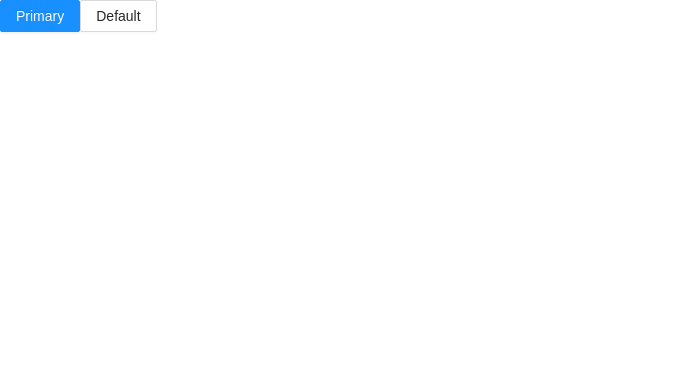
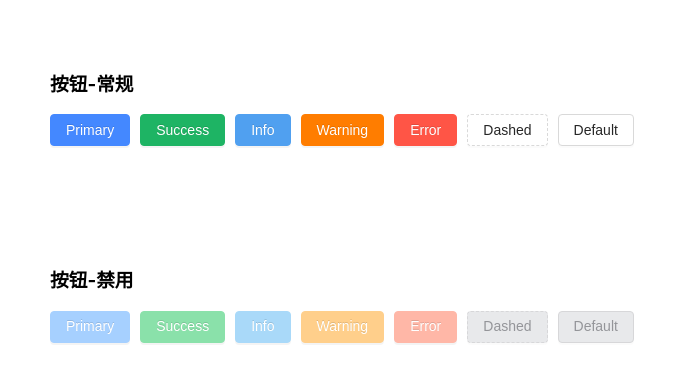
Before and after one commit to OneLeal/UI_Components_Learn, a React (Create React App) app: page / in a window 1280 px wide. Shown: the top 382 px of the page, without its empty margins (0-697 px from the left). Built offline with nearby package versions, Linux system fonts and the light colour scheme.

Commit message:
feat： add CSS of type of Button

```diff
--- a/src/components/Button/index.tsx
+++ b/src/components/Button/index.tsx
@@ -2,12 +2,7 @@ import React, { useEffect, useMemo, useState } from "react";
 import classNames from "classnames";
 import "./style.css";
 
-type MergedHTMLAttributes = Omit<
-  React.HTMLAttributes<HTMLElement> &
-    React.ButtonHTMLAttributes<HTMLElement> &
-    React.AnchorHTMLAttributes<HTMLElement>,
-  "type"
->;
+const ButtonShapes = ["default", "circle", "round"] as const;
 const ButtonTypes = [
   "default",
   "primary",
@@ -19,12 +14,17 @@ const ButtonTypes = [
   "link",
   "text",
 ] as const;
-const ButtonShapes = ["default", "circle", "round"] as const;
 
 type SizeType = "small" | "middle" | "large" | undefined;
 type ButtonType = (typeof ButtonTypes)[number];
 type ButtonShape = (typeof ButtonShapes)[number];
 type LoadingConfigType = { loading: boolean; delay: number };
+type MergedHTMLAttributes = Omit<
+  React.HTMLAttributes<HTMLElement> &
+    React.ButtonHTMLAttributes<HTMLElement> &
+    React.AnchorHTMLAttributes<HTMLElement>,
+  "type"
+>;
 
 interface ButtonProps extends MergedHTMLAttributes {
   type?: ButtonType;
@@ -36,7 +36,6 @@ interface ButtonProps extends MergedHTMLAttributes {
   prefixCls?: string;
   className?: string;
   rootClassName?: string;
-  ghost?: boolean;
   danger?: boolean;
   block?: boolean;
   children?: React.ReactNode;
@@ -62,6 +61,7 @@ function getLoadingConfig(loading: ButtonProps["loading"]): LoadingConfigType {
   };
 }
 
+// TODO: 处理 type = text & type = link
 const MyButton = (props: ButtonProps) => {
   const {
     size,
@@ -77,11 +77,31 @@ const MyButton = (props: ButtonProps) => {
     loading,
   } = props;
 
+  const typeClass = classNames({
+    "my-btn": true,
+    [`my-btn-${type}`]: !!type,
+  });
   const loadingOrDelay = useMemo<LoadingConfigType>(
     () => getLoadingConfig(loading),
     [loading]
   );
   const [innerLoading, setLoading] = useState<boolean>(loadingOrDelay.loading); // 组件内部的 loading 状态
+
+  // 处理点击事件
+  const handleClick = (
+    e: React.MouseEvent<HTMLButtonElement | HTMLAnchorElement, MouseEvent>
+  ) => {
+    const { onClick } = props;
+    if (innerLoading || disabled) {
+      e.preventDefault();
+      return;
+    }
+
+    // click 事件在非禁用 & 非加载时才生效
+    (
+      onClick as React.MouseEventHandler<HTMLButtonElement | HTMLAnchorElement>
+    )?.(e);
+  };
 
   // 初始化 or 设置组件内部的 loading 状态
   useEffect(() => {
@@ -105,6 +125,10 @@ const MyButton = (props: ButtonProps) => {
     return cleanupTimer;
   }, [loadingOrDelay]);
 
-  return <button>{children}</button>;
+  return (
+    <button className={typeClass} disabled={disabled} onClick={handleClick}>
+      {children}
+    </button>
+  );
 };
 export default MyButton;
--- a/src/components/Button/style.css
+++ b/src/components/Button/style.css
@@ -0,0 +1,252 @@
+.my-btn {
+    line-height: 1.5;
+    position: relative;
+    display: inline-block;
+    font-weight: 400;
+    white-space: nowrap;
+    text-align: center;
+    background-image: none;
+    border: 1px solid transparent;
+    box-shadow: 0 2px 0 rgba(0, 0, 0, 0.015);
+    cursor: pointer;
+    transition: all 0.3s cubic-bezier(0.645, 0.045, 0.355, 1);
+    user-select: none;
+    touch-action: manipulation;
+    height: 32px;
+    padding: 4px 15px;
+    font-size: 14px;
+    border-radius: 2px;
+    color: rgba(0, 0, 0, 0.85);
+    border-color: #d9d9d9;
+    background-color: #fff;
+    border-radius: 4px;
+}
+
+.my-btn:hover {
+    color: #616266;
+    border-color: #C9CACC;
+    background-color: #E8E9EB;
+}
+
+.my-btn:active {
+    color: rgba(0, 0, 0, 0.85);
+    border-color: #D7D7D9;
+    background-color: #DCDDE0;
+}
+
+.my-btn:disabled {
+    cursor: not-allowed;
+    color: #949599;
+    border-color: #D7D7D9;
+    background-color:#E8E9EB;
+}
+
+.my-btn-dashed {
+    border-style: dashed;
+}
+
+.my-btn-primary {
+    text-shadow: 0 -1px 0 rgba(0, 0, 0, 0.12);
+    box-shadow: 0 2px 0 rgba(0, 0, 0, 0.045);
+    color: #fff;
+    background-color: #48f;
+    border-color: #48f;
+}
+
+.my-btn-primary:hover {
+    color: #fff;
+    background-color: #65A2FF;
+    border-color: #65A2FF;
+}
+
+.my-btn-primary:active {
+    color: #fff;
+    background-color: #2A62D2;
+    border-color: #2A62D2;
+}
+
+.my-btn-primary:disabled {
+    color: #fff;
+    background-color: #A6D0FF;
+    border-color: #A6D0FF;
+}
+
+.my-btn-success {
+    text-shadow: 0 -1px 0 rgba(0, 0, 0, 0.12);
+    box-shadow: 0 2px 0 rgba(0, 0, 0, 0.045);
+    color: #fff;
+    background-color: #1EB464;
+    border-color: #1EB464;
+}
+
+.my-btn-success:hover {
+    color: #fff;
+    background-color: #3DC377;
+    border-color: #3DC377;
+}
+
+.my-btn-success:active {
+    color: #fff;
+    background-color: #139A57;
+    border-color: #139A57;
+}
+
+.my-btn-success:disabled {
+    color: #fff;
+    background-color: #8AE1AA;
+    border-color: #8AE1AA;
+}
+
+.my-btn-info {
+    text-shadow: 0 -1px 0 rgba(0, 0, 0, 0.12);
+    box-shadow: 0 2px 0 rgba(0, 0, 0, 0.045);
+    color: #fff;
+    background-color: #50A0F0;
+    border-color: #50A0F0;
+}
+
+.my-btn-info:hover {
+    color: #fff;
+    background-color: #6DB4F3;
+    border-color: #6DB4F3;
+}
+
+.my-btn-info:active {
+    color: #fff;
+    background-color: #3277C7;
+    border-color: #3277C7;
+}
+
+.my-btn-info:disabled {
+    color: #fff;
+    background-color: #A9D9F9;
+    border-color: #A9D9F9;
+}
+
+.my-btn-warning {
+    text-shadow: 0 -1px 0 rgba(0, 0, 0, 0.12);
+    box-shadow: 0 2px 0 rgba(0, 0, 0, 0.045);
+    color: #fff;
+    background-color: #FF7D00;
+    border-color: #FF7D00;
+}
+
+.my-btn-warning:hover {
+    color: #fff;
+    background-color: #FF9A2E;
+    border-color: #FF9A2E;
+}
+
+.my-btn-warning:active {
+    color: #fff;
+    background-color: #D25F00;
+    border-color: #D25F00;
+}
+
+.my-btn-warning:disabled {
+    color: #fff;
+    background-color: #FFCF8B;
+    border-color: #FFCF8B;
+}
+
+.my-btn-error {
+    text-shadow: 0 -1px 0 rgba(0, 0, 0, 0.12);
+    box-shadow: 0 2px 0 rgba(0, 0, 0, 0.045);
+    color: #fff;
+    background-color: #FF5546;
+    border-color: #FF5546;
+}
+
+.my-btn-error:hover {
+    color: #fff;
+    background-color: #FF7866;
+    border-color: #FF7866;
+}
+
+.my-btn-error:active {
+    color: #fff;
+    background-color: #D2342B;
+    border-color: #D2342B;
+}
+
+.my-btn-error:disabled {
+    color: #fff;
+    background-color: #FFB7A7;
+    border-color: #FFB7A7;
+}
+
+/*
+ // Primary Color
+  '--primary-normal': '#48F',
+  '--primary-hover': '#65A2FF',
+  '--primary-click': '#2A62D2',
+  '--primary-special': '#86BAFF',
+  '--primary-disabled': '#A6D0FF',
+  '--primary-text-disabled': '#C7E3FF',
+  '--primary-light': '#E8F4FF',
+
+  // Success Color
+  '--success-normal': '#1EB464',
+  '--success-hover': '#3DC377',
+  '--success-click': '#139A57',
+  '--success-special': '#61D28E',
+  '--success-disabled': '#8AE1AA',
+  '--success-text-disabled': '#B7F0CA',
+  '--success-light': '#F2FFF6',
+
+  // Info Color
+  '--info-normal': '#50A0F0',
+  '--info-hover': '#6DB4F3',
+  '--info-click': '#3277C7',
+  '--info-special': '#8BC8F6',
+  '--info-disabled': '#A9D9F9',
+  '--info-text-disabled': '#C8E9FC',
+  '--info-light': '#E8F7FF',
+
+  // Warning Color
+  '--warning-normal': '#FF7D00',
+  '--warning-hover': '#FF9A2E',
+  '--warning-click': '#D25F00',
+  '--warning-special': '#FFB65D',
+  '--warning-disabled': '#FFCF8B',
+  '--warning-text-disabled': '#FFE4BA',
+  '--warning-light': '#FFF7E8',
+
+  // Error Color
+  '--error-normal': '#FF5546',
+  '--error-hover': '#FF7866',
+  '--error-click': '#D2342B',
+  '--error-special': '#FF9987',
+  '--error-disabled': '#FFB7A7',
+  '--error-text-disabled': '#FFD4C8',
+  '--error-light': '#FFEEE8',
+
+  // Link Color
+  '--link-normal': '#48F',
+  '--link-hover': '#65A2FF',
+  '--link-click': '#2A62D2',
+  '--link-special': '#86BAFF',
+  '--link-disabled': '#A6D0FF',
+  '--link-text-disabled': '#C7E3FF',
+  '--link-light': '#E8F4FF',
+
+  // Fill Color
+  '--fill-normal': '#F3F4F5',
+  '--fill-hover': '#E8E9EB',
+  '--fill-click': '#DCDDE0',
+  '--fill-disabled': '#E8E9EB',
+
+  // Border Color
+  '--border-normal': '#E8E9EB',
+  '--border-hover': '#C9CACC',
+  '--border-click': '#D7D7D9',
+  '--border-disabled': '#D7D7D9',
+  '--border-special': '#AFB0B3',
+
+  // Text Color
+  '--title-main': '#000',
+  '--title-subordinate': '#303133',
+  '--info-description': '#616266',
+  '--info-gray': '#949599',
+  '--text-white': '#FCFCFC',
+*/
--- a/src/index.css
+++ b/src/index.css
@@ -12,7 +12,7 @@ code {
     monospace;
 }
 
+/* Custom Button CSS Style */
 .my-btn {
-  border-radius: 8px;
-  background-color: #f4f4f4;
+  margin-right: 10px;
 }
--- a/src/index.tsx
+++ b/src/index.tsx
@@ -1,18 +1,54 @@
-import React from 'react';
-import ReactDOM from 'react-dom/client';
-import './index.css';
-import App from './App';
-import reportWebVitals from './reportWebVitals';
-import DButton from './DButton';
+import React from "react";
+import ReactDOM from "react-dom/client";
+import "./index.css";
+// import App from './App';
+import reportWebVitals from "./reportWebVitals";
+// import DButton from './DButton';
+import MyButton from "./components/Button";
 
 const root = ReactDOM.createRoot(
-  document.getElementById('root') as HTMLElement
+  document.getElementById("root") as HTMLElement
 );
 root.render(
   <React.StrictMode>
     {/* <App /> */}
-    <DButton type='primary'>Primary</DButton>
-    <DButton className='my-btn'>Default</DButton>
+    {/* <DButton type='primary'>Primary</DButton>
+    <DButton className='my-btn'>Default</DButton> */}
+
+    <div style={{ padding: "50px" }}>
+      <h3>按钮-常规</h3>
+
+      <MyButton type="primary">Primary</MyButton>
+      <MyButton type="success">Success</MyButton>
+      <MyButton type="info">Info</MyButton>
+      <MyButton type="warning">Warning</MyButton>
+      <MyButton type="error">Error</MyButton>
+      <MyButton type="dashed">Dashed</MyButton>
+      <MyButton>Default</MyButton>
+    </div>
+
+    <div style={{ padding: "50px" }}>
+      <h3>按钮-禁用</h3>
+      <MyButton disabled type="primary">
+        Primary
+      </MyButton>
+      <MyButton disabled type="success">
+        Success
+      </MyButton>
+      <MyButton disabled type="info">
+        Info
+      </MyButton>
+      <MyButton disabled type="warning">
+        Warning
+      </MyButton>
+      <MyButton disabled type="error">
+        Error
+      </MyButton>
+      <MyButton disabled type="dashed">
+        Dashed
+      </MyButton>
+      <MyButton disabled>Default</MyButton>
+    </div>
   </React.StrictMode>
 );
 
```
